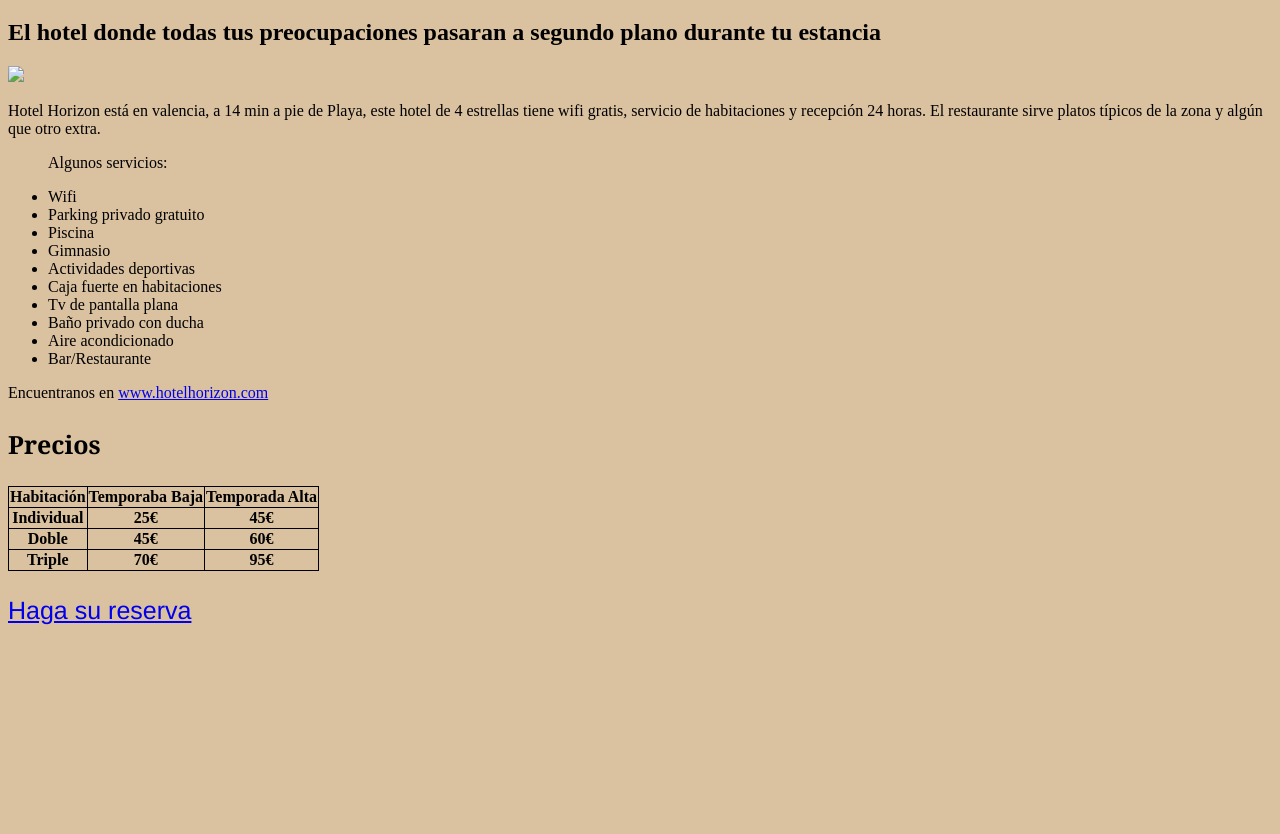
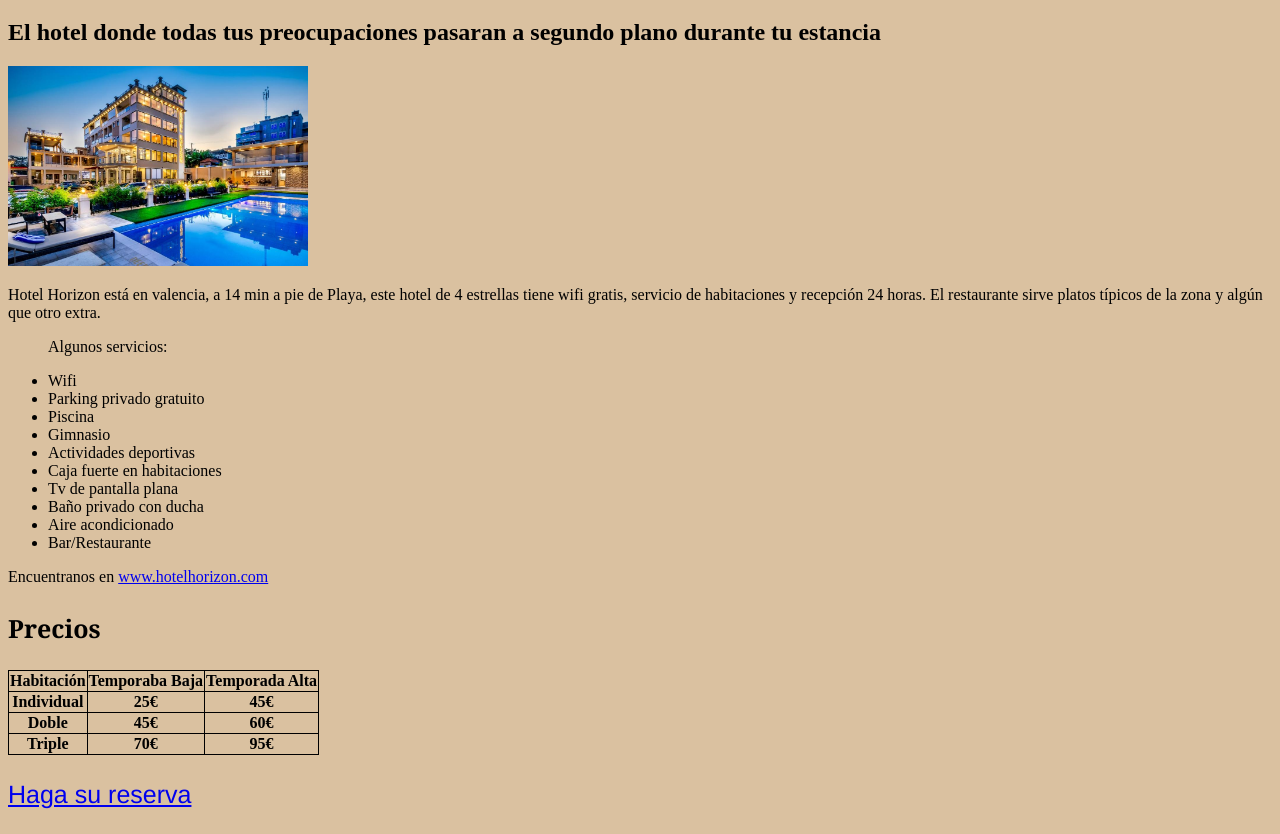
Before and after one commit to FcoGarciaBo/Hotel, a plain HTML site: page index.html in a window 1280 px wide. Shown: the part 61-895 px from the top of the page. Before the commit the page ends 800 px from the top, so only its background shows below. Drawn offline with Linux system fonts and the light colour scheme; the site is published under a folder, as on GitHub Pages, so addresses that start at the root find nothing.

Commit message:
Fix image source path in index.html

```diff
--- a/index.html
+++ b/index.html
@@ -16,7 +16,7 @@
 
     <h1 style="color: rgb(27, 27, 216);">HOTEL HORIZON</h1>
     <h2>El hotel donde todas tus preocupaciones pasaran a segundo plano durante tu estancia</h2>
-    <img src="/images/hotel horizon.jpg" width="300">
+    <img src="images/hotel horizon.jpg" width="300">
     <p>Hotel Horizon está en valencia, a 14 min a pie de Playa, este hotel de 4 estrellas tiene wifi gratis, servicio de habitaciones y recepción 24 horas. El restaurante sirve platos típicos de la zona y algún que otro extra.</p>
     <ul>
         <p>Algunos servicios:</p>
```
